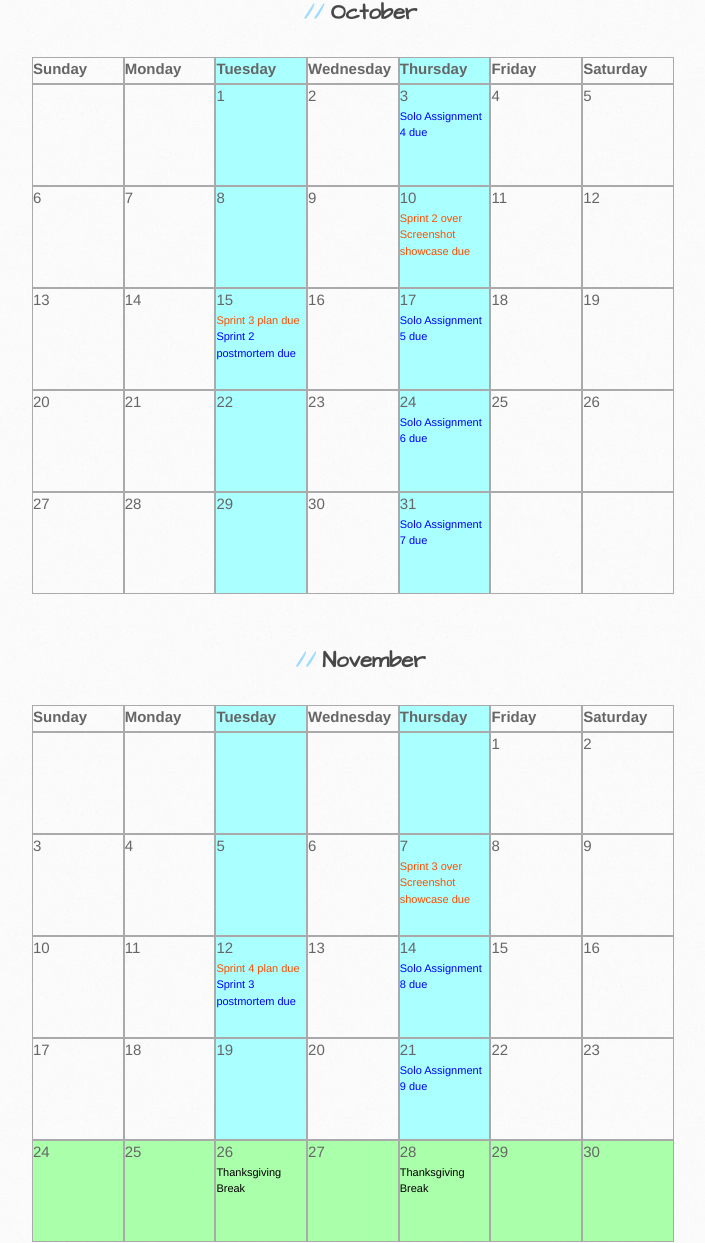
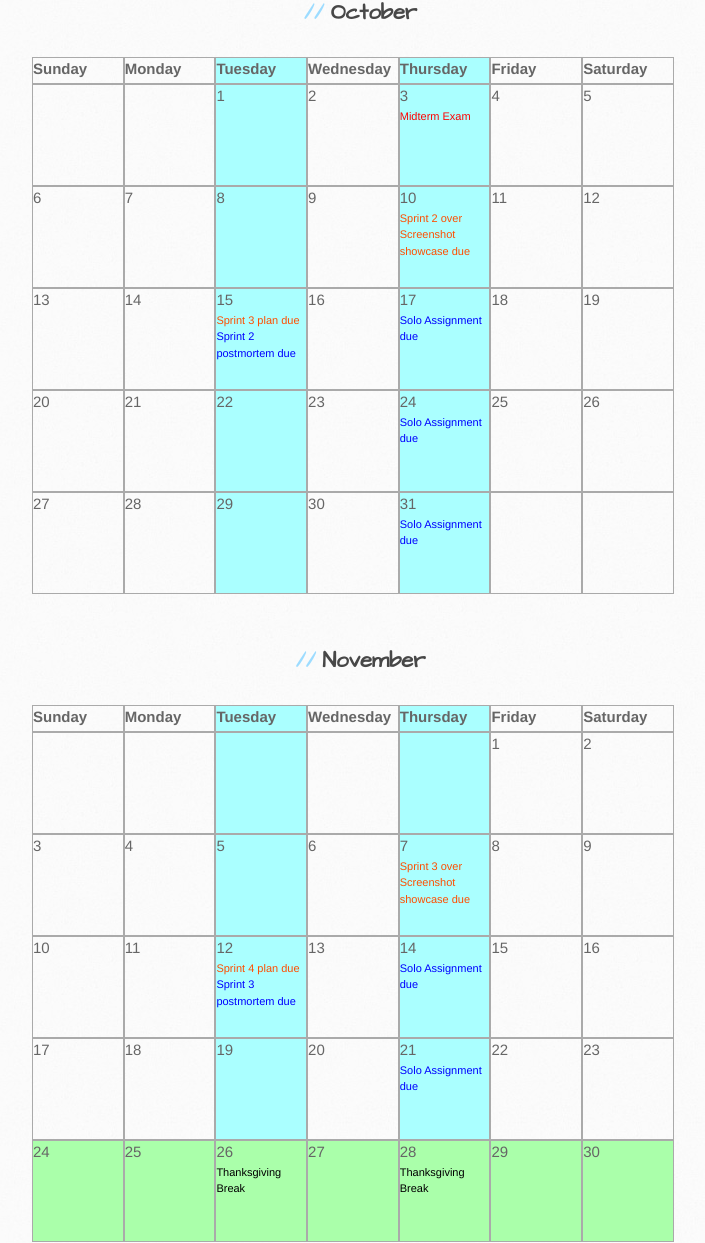
Before and after one commit to spellbindguy/Web-Development, a Jekyll site: the page schedule.html, which Jekyll copies as it is, in a window 1280 px wide. Shown: the part 1615-2858 px from the top of the page, without its empty margins (138-843 px from the left). Built offline with Jekyll 4.4.1, drawn with Linux system fonts in a browser that asks for light colours.

Commit message:
Updated schedule to have midterm exam

```diff
--- a/schedule.html
+++ b/schedule.html
@@ -65,7 +65,7 @@
 
 			.group { color: #ff4e00 !important; }
 			.solo { color: #0000ff !important; }
-			.final { color: #ff0000 !important; }
+			.exam { color: #ff0000 !important; }
 		</style>
 
 		<div class="calendar-container">
@@ -267,7 +267,7 @@
 					<div class="cell">2
 					</div>
 					<div class="cell tr">3
-						<span class="assignment solo">Solo Assignment 4 due</span>
+						<span class="assignment exam">Midterm Exam</span>
 					</div>
 					<div class="cell">4
 					</div>
@@ -306,7 +306,7 @@
 					<div class="cell">16
 					</div>
 					<div class="cell tr">17
-						<span class="assignment solo">Solo Assignment 5 due</span>
+						<span class="assignment solo">Solo Assignment due</span>
 					</div>
 					<div class="cell">18
 					</div>
@@ -324,7 +324,7 @@
 					<div class="cell">23
 					</div>
 					<div class="cell tr">24
-						<span class="assignment solo">Solo Assignment 6 due</span>
+						<span class="assignment solo">Solo Assignment due</span>
 					</div>
 					<div class="cell">25
 					</div>
@@ -342,7 +342,7 @@
 					<div class="cell">30
 					</div>
 					<div class="cell tr">31
-						<span class="assignment solo">Solo Assignment 7 due</span>
+						<span class="assignment solo">Solo Assignment due</span>
 					</div>
 					<div class="cell">
 					</div>
@@ -412,7 +412,7 @@
 					<div class="cell">13
 					</div>
 					<div class="cell tr">14
-						<span class="assignment solo">Solo Assignment 8 due</span>
+						<span class="assignment solo">Solo Assignment due</span>
 					</div>
 					<div class="cell">15
 					</div>
@@ -430,7 +430,7 @@
 					<div class="cell">20
 					</div>
 					<div class="cell tr">21
-						<span class="assignment solo">Solo Assignment 9 due</span>
+						<span class="assignment solo">Solo Assignment due</span>
 					</div>
 					<div class="cell">22
 					</div>
@@ -498,7 +498,7 @@
 					<div class="cell">9
 					</div>
 					<div class="cell tr">10
-						<span class="assignment final">Final Exam, 5:45 - 7:45 pm</span>
+						<span class="assignment exam">Final Exam, 5:45 - 7:45 pm</span>
 					</div>
 					<div class="cell">11
 					</div>
```
